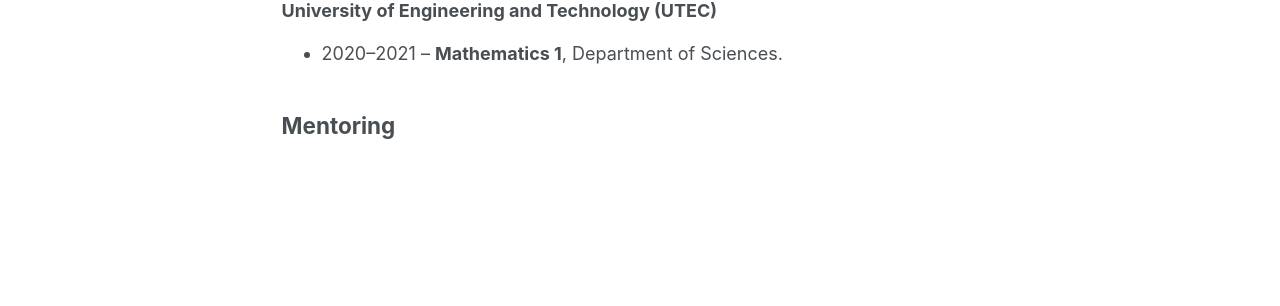
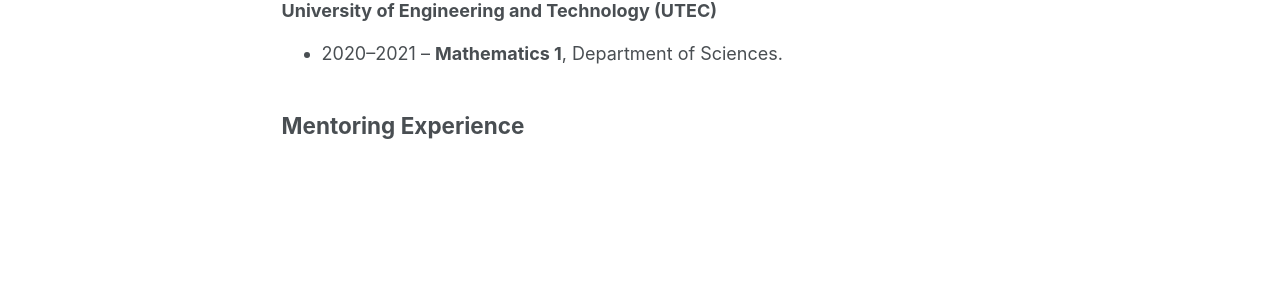
Before and after one commit to taniarojasc/taniarojasc.github.io, a Jekyll site: the page built from _pages/teaching.html, in a window 1280 px wide and 1187 px high. Shown: the part 647-953 px from the top of the window. Built offline with Jekyll 4.4.1, drawn with Linux system fonts in a browser that asks for light colours; some web fonts are replaced; a script that is not in the unit is left out.

Commit message:
Update teaching.html

```diff
--- a/_pages/teaching.html
+++ b/_pages/teaching.html
@@ -25,4 +25,4 @@ author_profile: true
     <li>2020–2021 – <strong>Mathematics 1</strong>, Department of Sciences.</li>
   </ul>
 
-<h2> Mentoring </h2>
+<h2> Mentoring Experience </h2>
```
